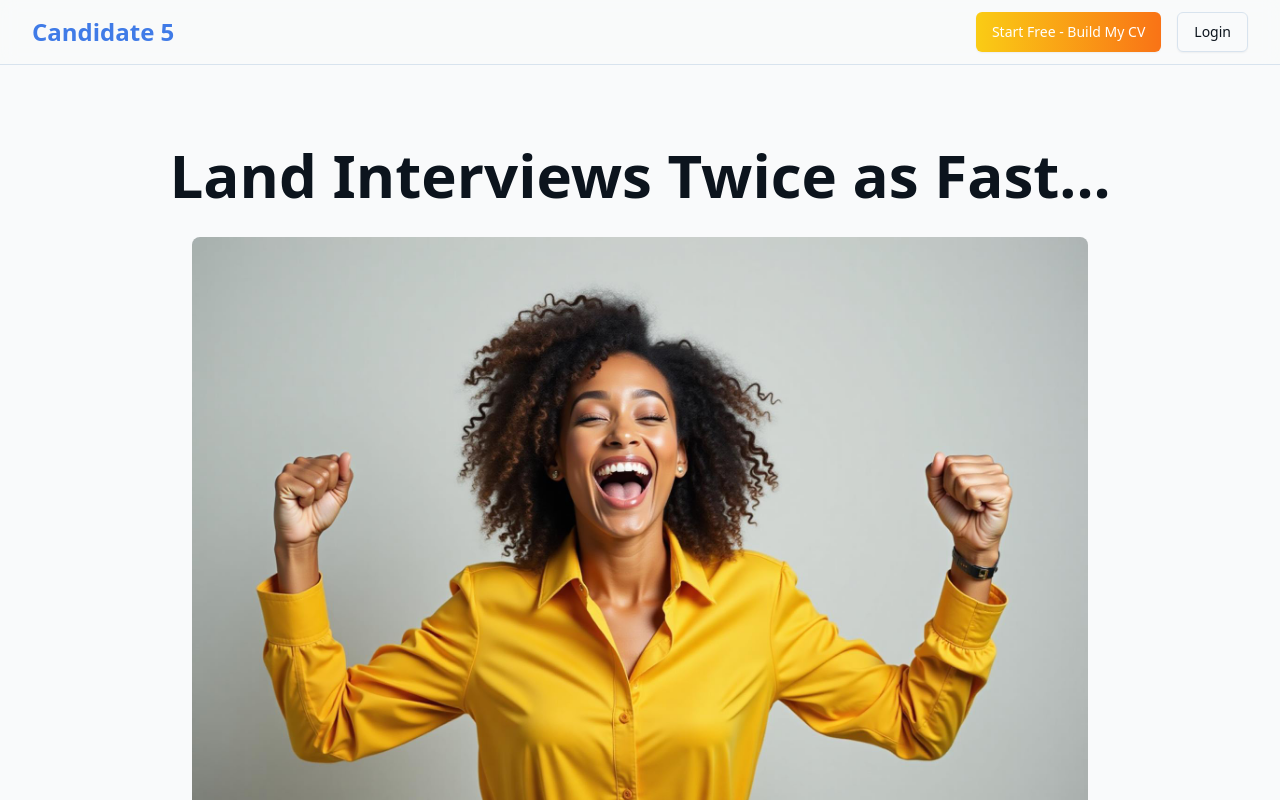
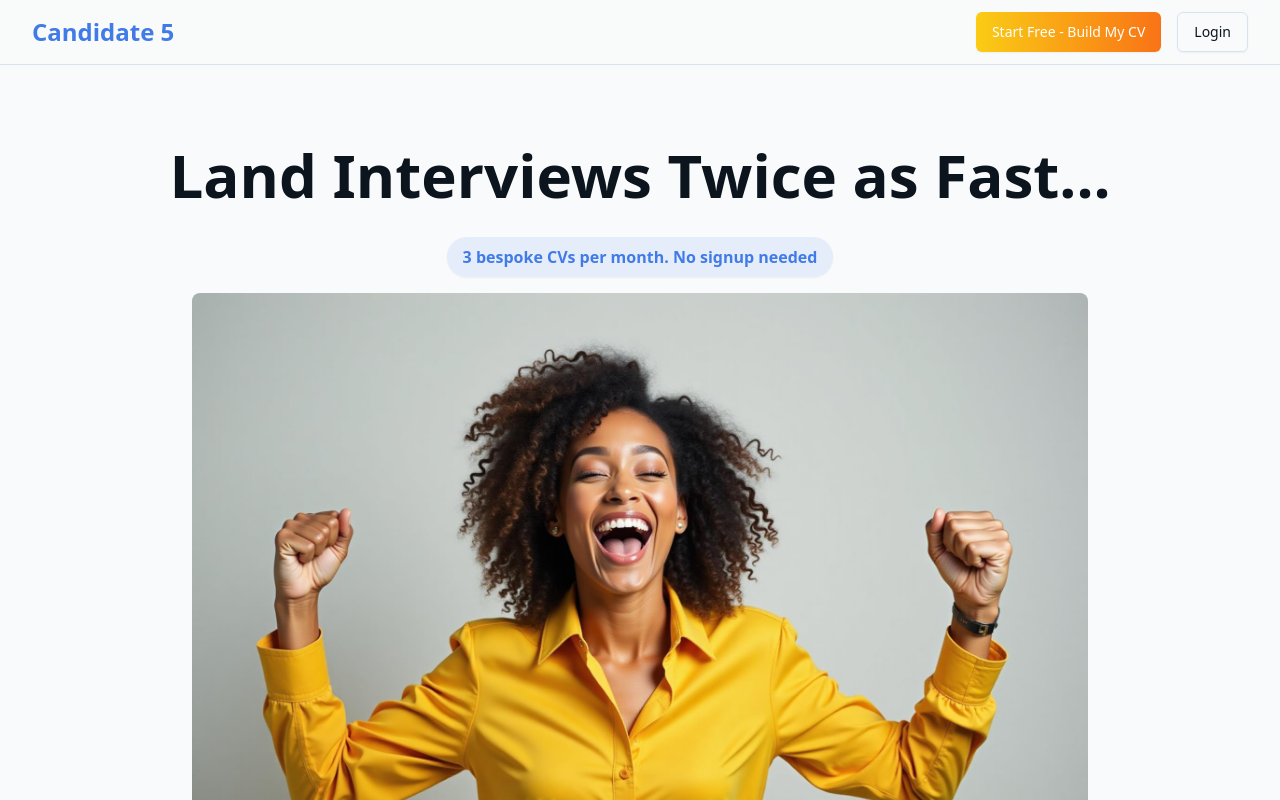
Before and after one commit to Kunle123/C5Frontend, a React (Vite) app in the folder frontend/: page / in a window 1280 px wide. Shown: the top 800 px of the page. Built offline with nearby package versions, Linux system fonts and the light colour scheme; no server answers.

Commit message:
feat: add '3 bespoke CVs per month. No signup needed' badge to landing page

```diff
--- a/frontend/src/components/NewLanding.tsx
+++ b/frontend/src/components/NewLanding.tsx
@@ -38,6 +38,11 @@ export const NewLanding = () => {
             <h1 className="text-4xl md:text-6xl font-bold mb-8">
               Land Interviews Twice as Fast...
             </h1>
+            <div className="flex justify-center mb-4">
+              <span className="bg-primary/10 text-primary font-semibold rounded-full px-4 py-2 text-base shadow-sm">
+                3 bespoke CVs per month. No signup needed
+              </span>
+            </div>
 
             {/* Hero Image */}
             <div className="mb-12">
```
